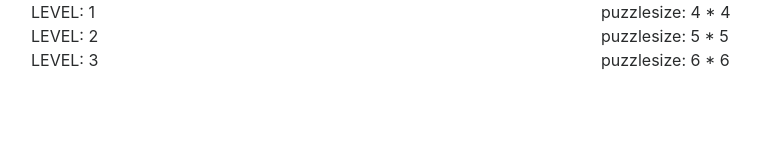
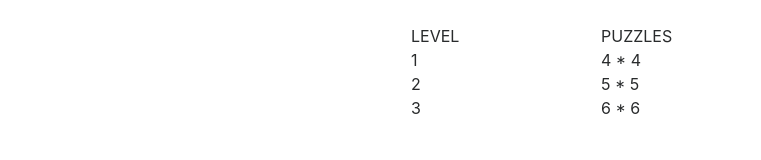
Before and after one commit to bobosheep/SmallGame, a plain HTML site: page CardGame/index.html in a window 1280 px wide. Shown: the whole page, without its empty margins (54-815 px from the left). Drawn offline with nearby package versions, Linux system fonts and the light colour scheme.

Commit message:
fix main page

```diff
--- a/CardGame/index.html
+++ b/CardGame/index.html
@@ -12,13 +12,18 @@
     <body ng-app="myApp">
         <div class="GameName">
             <div class="container">
+                <img >
             </div>
         </div>
         <div class="levelList" ng-controller="mainController">
             <div class="container">
-                <div class="row level" ng-repeat="Level in levels">
-                    <div class="col" ng-click="go(Level)">LEVEL:     {{Level.level}}</div>
-                    <div class="col" ng-click="go(Level)">puzzlesize: {{Level.detail}}</div>
+                <div class="row justify-content-md-center">
+                    <div class="col-lg-2 col-md-auto">   LEVEL   </div>
+                    <div class="col-lg-2 col-md-auto">  PUZZLES  </div>
+                </div>
+                <div class="row justify-content-md-center" ng-repeat="Level in levels">
+                    <div class="col-lg-2 col-md-auto" >{{Level.level}}</div>
+                    <div class="col-lg-2 col-md-auto" ng-click="go(Level)">{{Level.detail}}</div>
                 </div>
             </div>
         </div>
```
